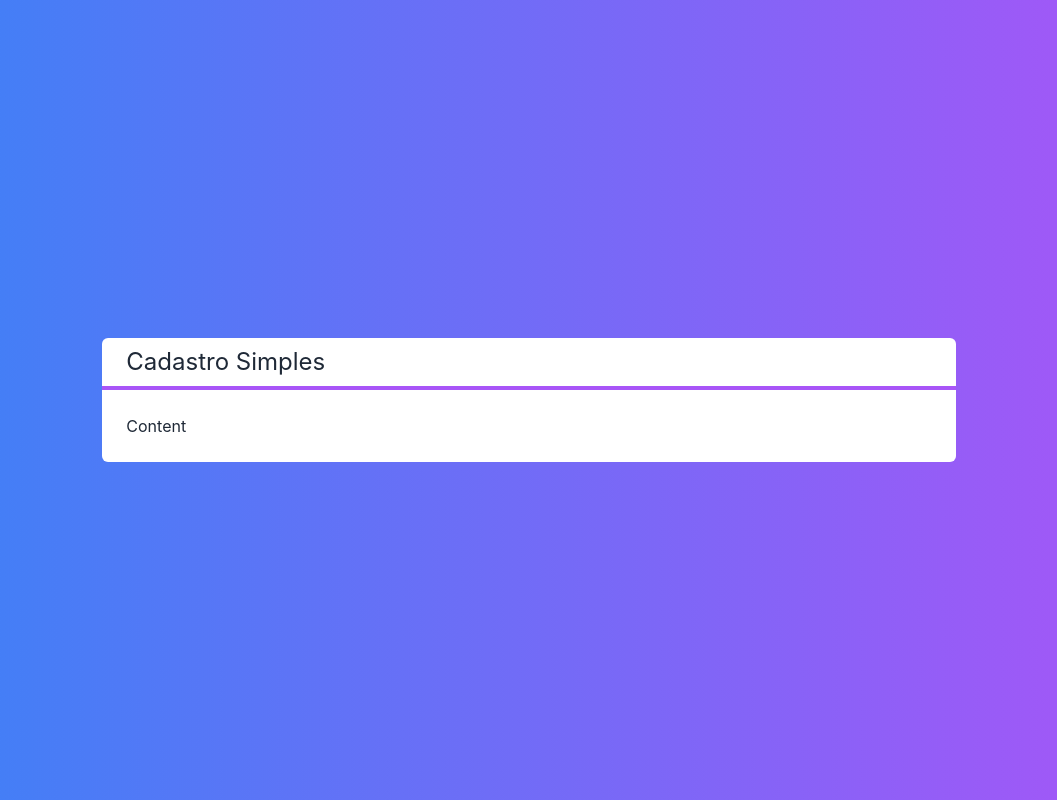
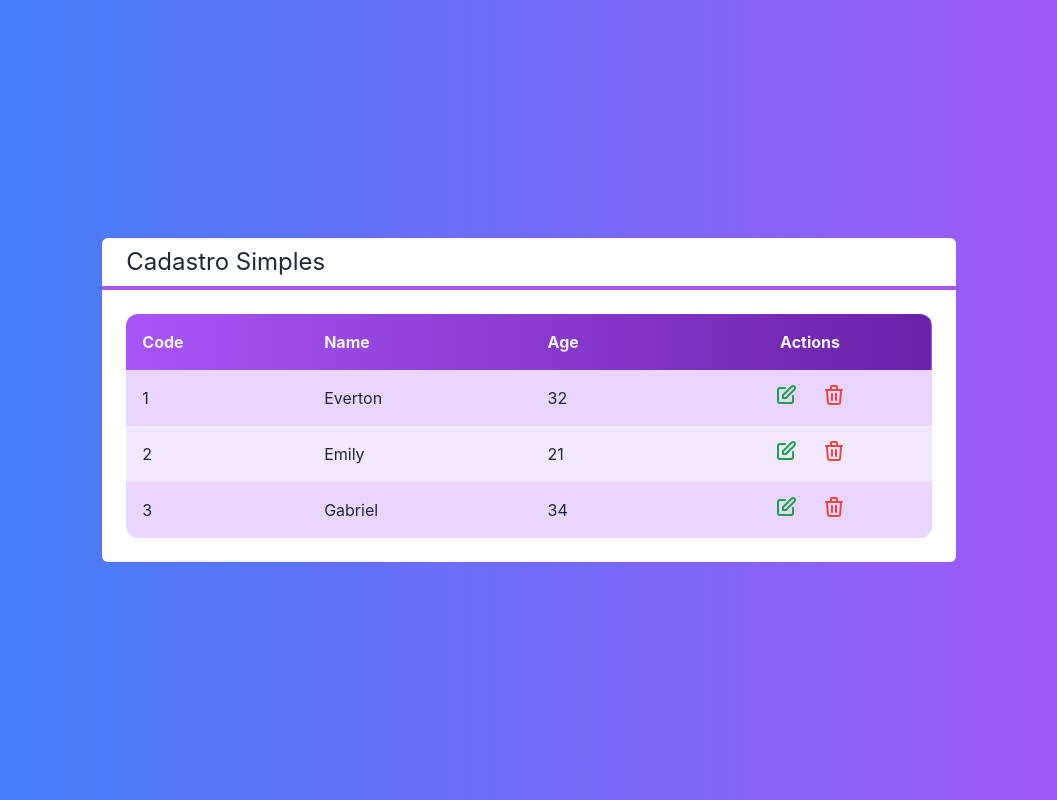
Before and after one commit to mirandaeverton/curso-web-next-crud, a Next.js app: page / in a window 1280 px wide. Shown: the whole page, without its empty margins (111-1168 px from the left). Built offline with nearby package versions, Linux system fonts and the light colour scheme.

Commit message:
Table component created

```diff
--- /dev/null
+++ b/src/components/Icons.tsx
@@ -0,0 +1,11 @@
+export const EditIcon = (
+    <svg xmlns="http://www.w3.org/2000/svg" className="h-6 w-6" fill="none" viewBox="0 0 24 24" stroke="currentColor" strokeWidth={2}>
+        <path strokeLinecap="round" strokeLinejoin="round" d="M11 5H6a2 2 0 00-2 2v11a2 2 0 002 2h11a2 2 0 002-2v-5m-1.414-9.414a2 2 0 112.828 2.828L11.828 15H9v-2.828l8.586-8.586z" />
+    </svg>
+)
+
+export const TrashBinIcon = (
+    <svg xmlns="http://www.w3.org/2000/svg" className="h-6 w-6" fill="none" viewBox="0 0 24 24" stroke="currentColor" strokeWidth={2}>
+        <path strokeLinecap="round" strokeLinejoin="round" d="M19 7l-.867 12.142A2 2 0 0116.138 21H7.862a2 2 0 01-1.995-1.858L5 7m5 4v6m4-6v6m1-10V4a1 1 0 00-1-1h-4a1 1 0 00-1 1v3M4 7h16" />
+    </svg>
+)
--- /dev/null
+++ b/src/components/Table.tsx
@@ -0,0 +1,75 @@
+import Customer from "../core/Customer"
+import { EditIcon, TrashBinIcon } from "./Icons"
+
+interface TableProps {
+    customers: Customer[]
+    customerSelected?: (customer: Customer) => void
+    customerDeleted?: (customer: Customer) => void
+}
+
+export default function Table(props) {
+
+    const showActions = props.customerSelected || props.customerDeleted
+
+    function renderHeader() {
+        return (
+            <tr>
+                <th className="text-left p-4">Code</th>
+                <th className="text-left p-4">Name</th>
+                <th className="text-left p-4">Age</th>
+                {showActions ? <th className="p-4">Actions</th> : false}
+            </tr>
+        )
+    }
+
+    function renderData() {
+        return props.customers?.map((customer, i) => {
+            return (
+                <tr className={`${i % 2 === 0 ? 'bg-purple-200' : 'bg-purple-100'}`}>
+                    <td className="text-left p-4">{customer.id}</td>
+                    <td className="text-left p-4">{customer.name}</td>
+                    <td className="text-left p-4">{customer.age}</td>
+                    {showActions ? renderActions(customer) : false}
+                </tr>)
+        })
+    }
+
+    function renderActions(customer: Customer) {
+        return (
+            <td className="flex justify-center">
+                {props.customerSelected ?
+                    (<button onClick={() => props.customerSelected?.(customer)} className={`
+                        flex flex-center items-center
+                        text-green-600 rounded-full p-2 m-1
+                        hover:bg-purple-50
+                    `}>
+                        {EditIcon}
+                    </button>)
+                    : false}
+                {props.customerDeleted ?
+                    (<button onClick={() => props.customerDeleted?.(customer)} className={`
+                        flex flex-center items-center
+                        text-red-500 rounded-full p-2 m-1
+                        hover:bg-purple-50
+                    `}>
+                        {TrashBinIcon}
+                    </button>)
+                    : false}
+
+            </td>
+        )
+    }
+
+    return (
+        <table className="w-full rounded-xl overflow-hidden">
+            <thead className={`
+                text-gray-100 bg-gradient-to-r from-purple-500 to-purple-800
+            `}>
+                {renderHeader()}
+            </thead>
+            <tbody>
+                {renderData()}
+            </tbody>
+        </table>
+    )
+}
--- a/src/pages/index.tsx
+++ b/src/pages/index.tsx
@@ -1,6 +1,23 @@
 import Layout from "../components/Layout";
+import Table from "../components/Table";
+import Customer from "../core/Customer";
 
 export default function Home() {
+
+  const customers = [
+    new Customer('Everton', 32, '1'),
+    new Customer('Emily', 21, '2'),
+    new Customer('Gabriel', 34, '3')
+  ]
+
+  function customerSelected (customer) {
+    console.log(customer.name)
+  }
+
+  function customerDeleted (customer) {
+    console.log(`Deleting... ${customer.name}`)
+  }
+
   return (
     <div className={`
       flex h-screen justify-center items-center
@@ -8,7 +25,9 @@
       text-white
     `}>
       <Layout title="Cadastro Simples">
-        <span>Content</span>
+        <Table customers={customers}
+        customerSelected={customerSelected}
+        customerDeleted={customerDeleted}></Table>
       </Layout>
     </div>
   )
```
